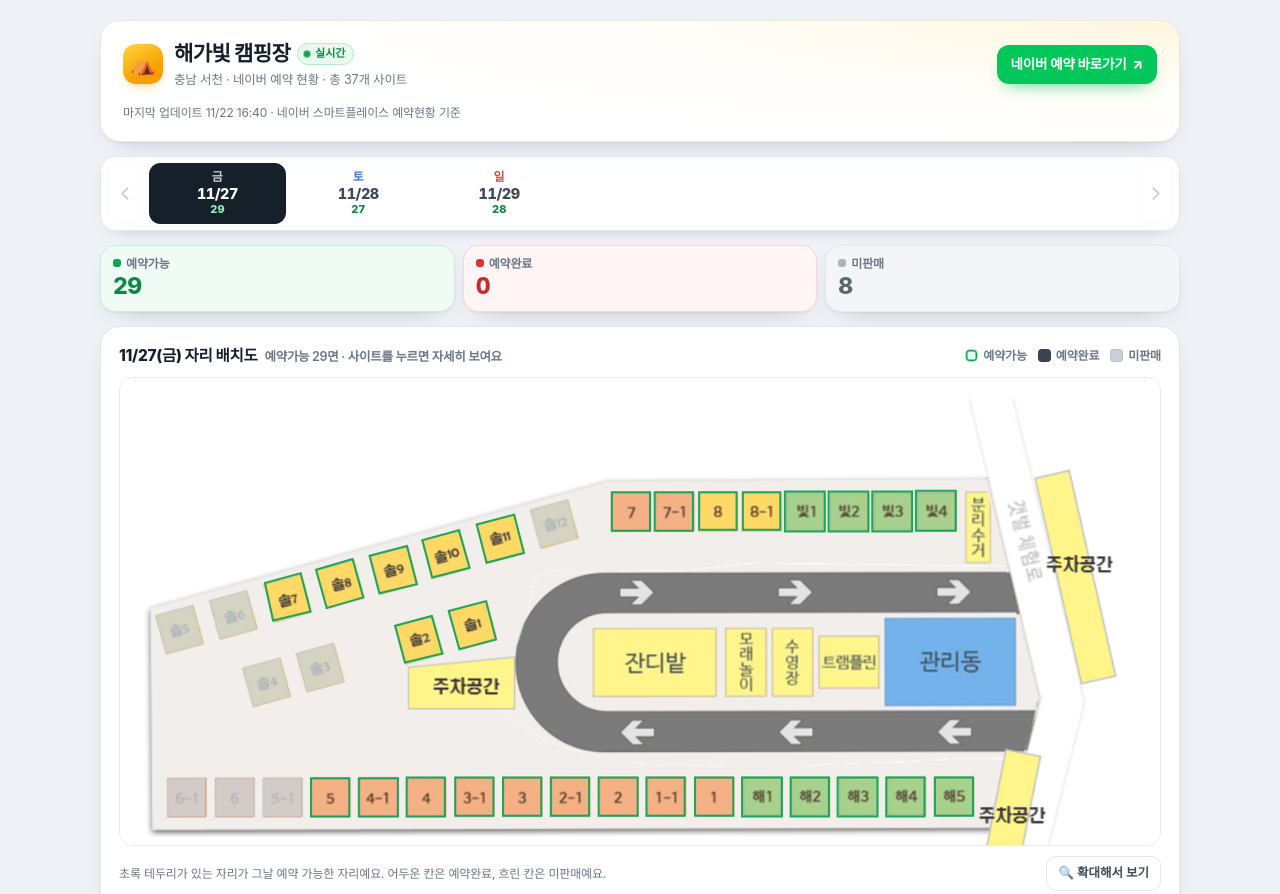
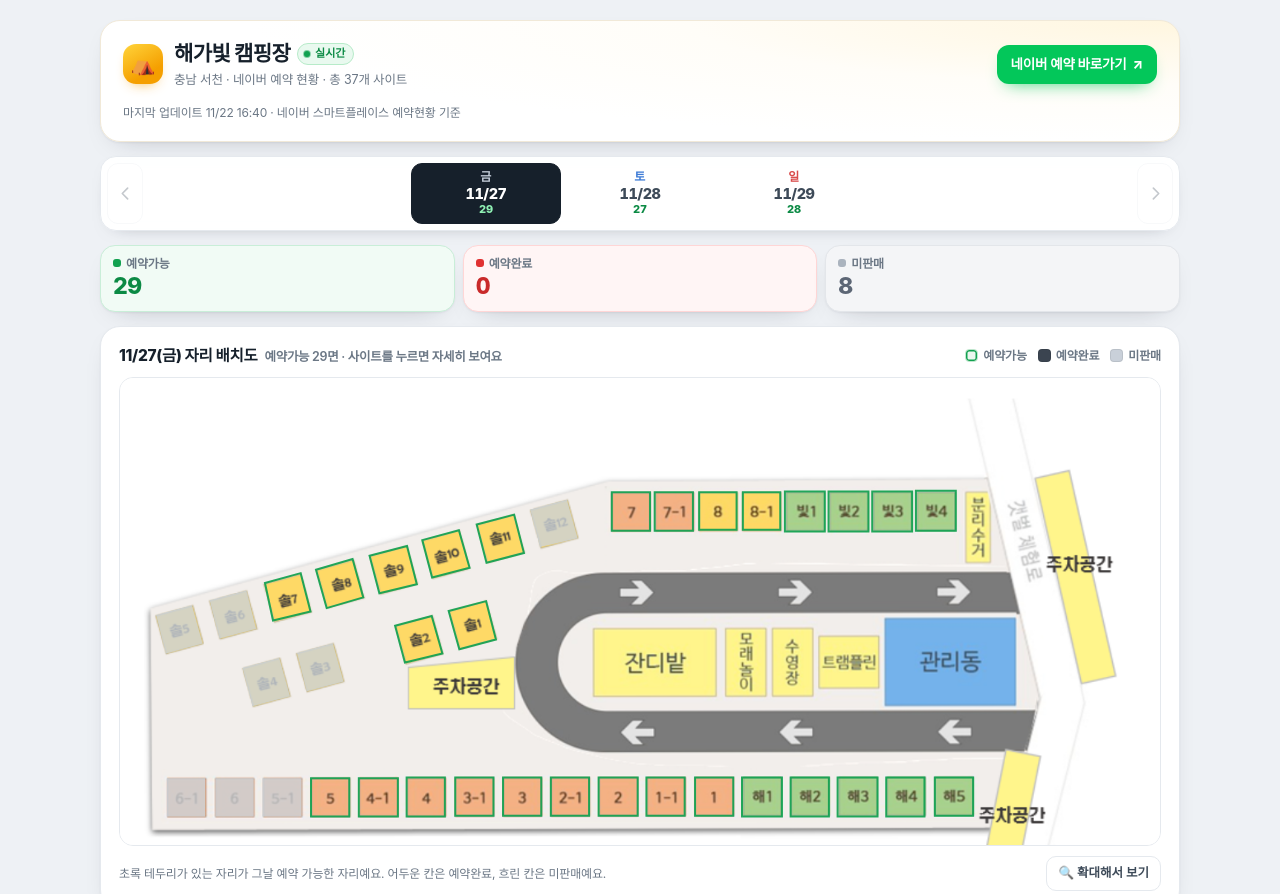
Before and after one commit to rjaksssdev/heigabich-map, a plain HTML site: page index.html in a window 1280 px wide. Shown: the top 894 px of the page. Drawn offline with Linux system fonts and the light colour scheme; a web font is replaced by a local one.

Commit message:
날짜 칸 폭 상한(150px)과 가운데 정렬로 마지막 묶음도 균형 있게

```diff
--- a/index.html
+++ b/index.html
@@ -83,7 +83,10 @@
     border:1px solid var(--line); border-radius:16px; box-shadow:0 6px 20px -16px rgba(16,24,40,.6);
     backdrop-filter:blur(10px); -webkit-backdrop-filter:blur(10px);
   }
-  .wk{flex:1 1 auto; min-width:0; display:grid; grid-template-columns:repeat(7,minmax(0,1fr)); gap:4px}
+  .wk{
+    flex:1 1 auto; min-width:0; display:grid; gap:4px; justify-content:center;
+    grid-template-columns:repeat(var(--n, 7), minmax(0, 150px));
+  }
   .wk-nav{
     flex:0 0 auto; width:30px; border-radius:11px; border:1px solid var(--line); background:#fff;
     display:grid; place-items:center; color:var(--ink-2); transition:background .15s ease, opacity .15s ease;
@@ -447,8 +450,8 @@
     var box = document.getElementById("week");
     box.innerHTML = "";
     var slice = state.days.slice(state.page * PAGE, state.page * PAGE + PAGE);
-    /* 항상 7칸 고정 — 마지막 묶음이 7일보다 적어도 칸 크기가 변하지 않는다 */
-    box.style.gridTemplateColumns = "repeat(" + PAGE + ", minmax(0,1fr))";
+    /* 이 묶음의 날짜 수(최대 7)만큼 칸을 만들고, 칸 폭은 CSS 에서 상한을 둔다 */
+    box.style.setProperty("--n", Math.max(slice.length, 1));
     slice.forEach(function (entry) {
       var d = parseDay(entry.date);
       var b = document.createElement("button");
```
Also changed, not shown: paging-test.html (+6 -3 lines).
